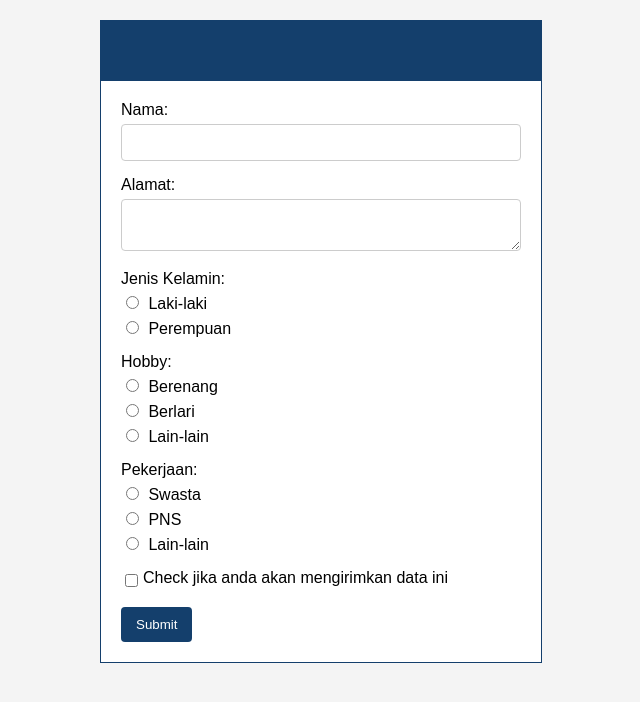
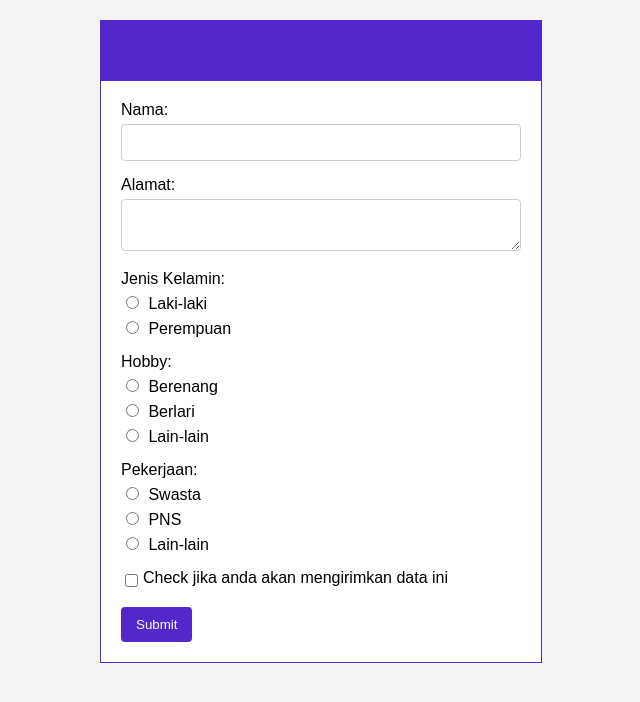
Before and after one commit to DewitaA12/Pemrograman-Web, a PHP site: page /learnJS/form.html in a window 1280 px wide. Shown: the top 702 px of the page, without its empty margins (319-959 px from the left). Run offline with PHP 8.4, Linux system fonts and the light colour scheme.

Commit message:
aura +1000

```diff
--- a/learnJS/styleForm.css
+++ b/learnJS/styleForm.css
@@ -8,7 +8,7 @@ body {
 .form-header {
     width: 442px;
     height: 60px;
-    background-color: #143F6C; /* Header background color */
+    background-color: #5227CC; /* Header background color */
     margin: auto;
 
 }
@@ -18,7 +18,7 @@ form {
     margin: 0 auto;
     background: white;
     padding: 20px;
-    border: 1px solid #143F6C;
+    border: 1px solid #5227CC;
 }
 .form-group {
     margin-bottom: 15px;
@@ -38,18 +38,20 @@ textarea {
     border-radius: 4px;
     box-sizing: border-box;
 }
-input[type="radio"] {
+input[type="radio" ] {
     margin-right: 5px;
+
 }
 .checkbox-group {
     display: flex;
     align-items: center;
+
 }
 input[type="checkbox"] {
     margin-right: 5px;
 }
 input[type="submit"] {
-    background-color: #143F6C;
+    background-color: #5227CC;
     color: white;
     padding: 10px 15px;
     border: none;
@@ -58,5 +60,7 @@ input[type="submit"] {
     transition: background-color 0.3s;
 }
 input[type="submit"]:hover {
-    background-color: #000000;
+    background-color: #ffffff;
+    color: #5227CC;
+    border: 1px solid #5227CC;
 }
```
